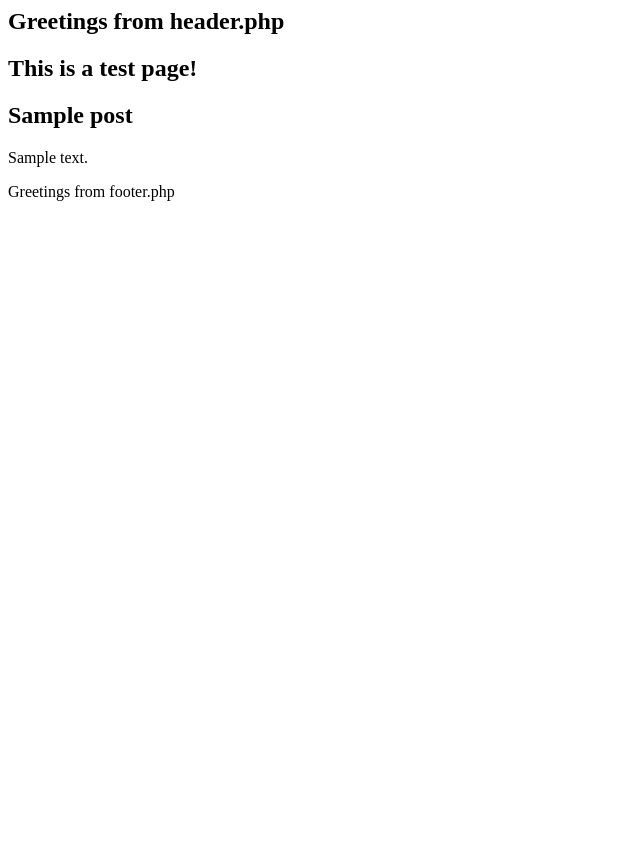
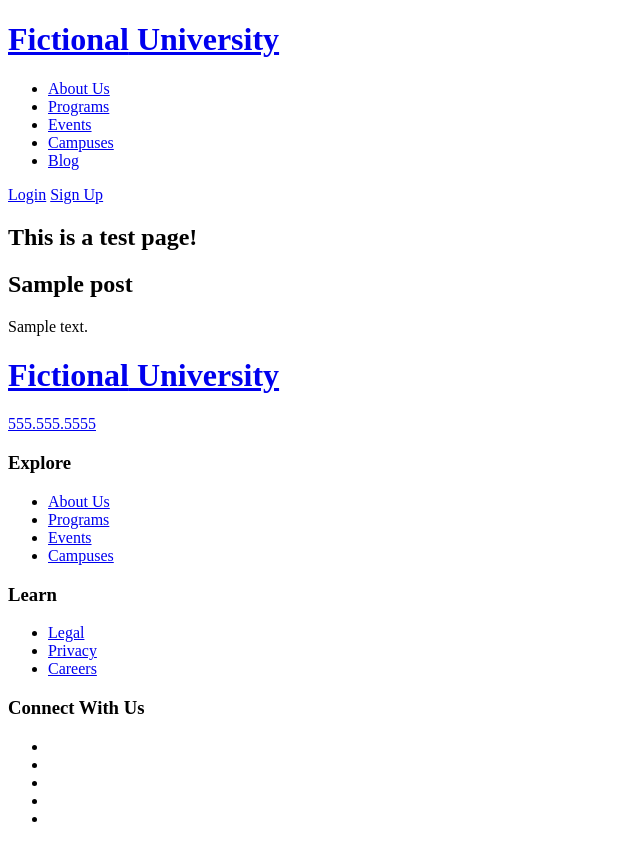
Before and after one commit to ozrn/WordPress-website, a WordPress theme: template fictional-university-theme/page.php in a window 1280 px wide. Shown: the whole page, without its empty margins (0-640 px from the left). Before the commit the page ends 201 px from the top, so only its background shows below. Run offline with PHP 8.4 and a stand-in for WordPress, Linux system fonts and the light colour scheme; the site name, menu and one post (Sample post) are stand-ins, and other content is empty.

Commit message:
Convert static header&footer templates into WP

```diff
--- a/fictional-university-theme/footer.php
+++ b/fictional-university-theme/footer.php
@@ -1 +1,64 @@
-<footer><p>Greetings from footer.php</p></footer>
+<footer class="site-footer">
+    <div class="site-footer__inner container container--narrow">
+        <div class="group">
+            <div class="site-footer__col-one">
+                <h1 class="school-logo-text school-logo-text--alt-color">
+                    <a href="#"><strong>Fictional</strong> University</a>
+                </h1>
+                <p><a class="site-footer__link" href="#">555.555.5555</a></p>
+            </div>
+
+            <div class="site-footer__col-two-three-group">
+                <div class="site-footer__col-two">
+                    <h3 class="headline headline--small">Explore</h3>
+                    <nav class="nav-list">
+                        <ul>
+                            <li><a href="#">About Us</a></li>
+                            <li><a href="#">Programs</a></li>
+                            <li><a href="#">Events</a></li>
+                            <li><a href="#">Campuses</a></li>
+                        </ul>
+                    </nav>
+                </div>
+
+                <div class="site-footer__col-three">
+                    <h3 class="headline headline--small">Learn</h3>
+                    <nav class="nav-list">
+                        <ul>
+                            <li><a href="#">Legal</a></li>
+                            <li><a href="#">Privacy</a></li>
+                            <li><a href="#">Careers</a></li>
+                        </ul>
+                    </nav>
+                </div>
+            </div>
+
+            <div class="site-footer__col-four">
+                <h3 class="headline headline--small">Connect With Us</h3>
+                <nav>
+                    <ul class="min-list social-icons-list group">
+                        <li>
+                            <a href="#" class="social-color-facebook"><i class="fa fa-facebook" aria-hidden="true"></i></a>
+                        </li>
+                        <li>
+                            <a href="#" class="social-color-twitter"><i class="fa fa-twitter" aria-hidden="true"></i></a>
+                        </li>
+                        <li>
+                            <a href="#" class="social-color-youtube"><i class="fa fa-youtube" aria-hidden="true"></i></a>
+                        </li>
+                        <li>
+                            <a href="#" class="social-color-linkedin"><i class="fa fa-linkedin" aria-hidden="true"></i></a>
+                        </li>
+                        <li>
+                            <a href="#" class="social-color-instagram"><i class="fa fa-instagram" aria-hidden="true"></i></a>
+                        </li>
+                    </ul>
+                </nav>
+            </div>
+        </div>
+    </div>
+</footer>
+<?php wp_footer(); ?>
+</body>
+
+</html>
--- a/fictional-university-theme/header.php
+++ b/fictional-university-theme/header.php
@@ -1 +1,35 @@
-<header><h2>Greetings from header.php</h2></header>
+<!DOCTYPE html>
+<html lang="en">
+
+<head>
+    <?php wp_head(); ?>
+</head>
+
+<body>
+    <header class="site-header">
+        <div class="container">
+            <h1 class="school-logo-text float-left">
+                <a href="#"><strong>Fictional</strong> University</a>
+            </h1>
+            <span class="js-search-trigger site-header__search-trigger"><i class="fa fa-search"
+                    aria-hidden="true"></i></span>
+            <i class="site-header__menu-trigger fa fa-bars" aria-hidden="true"></i>
+            <div class="site-header__menu group">
+                <nav class="main-navigation">
+                    <ul>
+                        <li><a href="#">About Us</a></li>
+                        <li><a href="#">Programs</a></li>
+                        <li><a href="#">Events</a></li>
+                        <li><a href="#">Campuses</a></li>
+                        <li><a href="#">Blog</a></li>
+                    </ul>
+                </nav>
+                <div class="site-header__util">
+                    <a href="#" class="btn btn--small btn--orange float-left push-right">Login</a>
+                    <a href="#" class="btn btn--small btn--dark-orange float-left">Sign Up</a>
+                    <span class="search-trigger js-search-trigger"><i class="fa fa-search"
+                            aria-hidden="true"></i></span>
+                </div>
+            </div>
+        </div>
+    </header>
```
